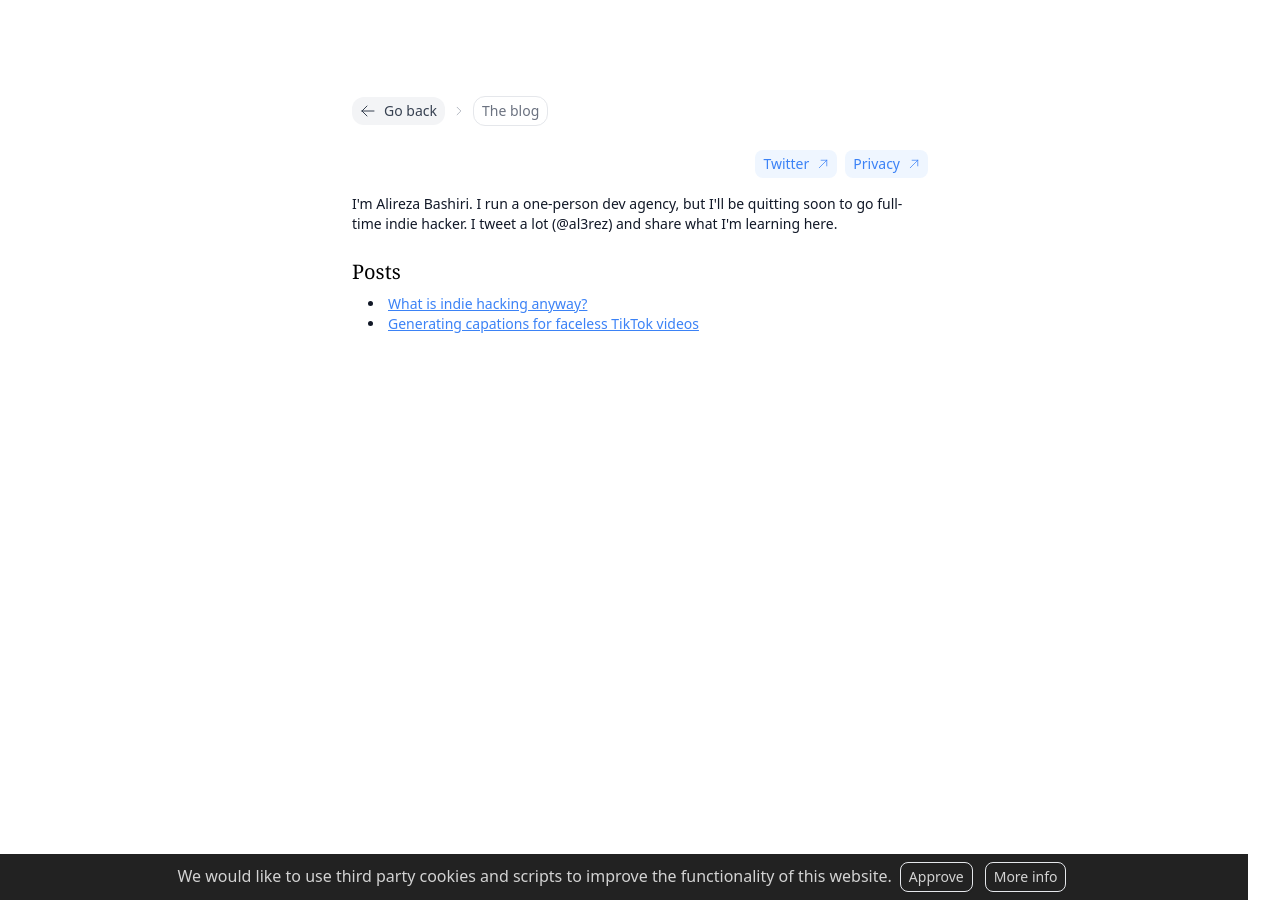
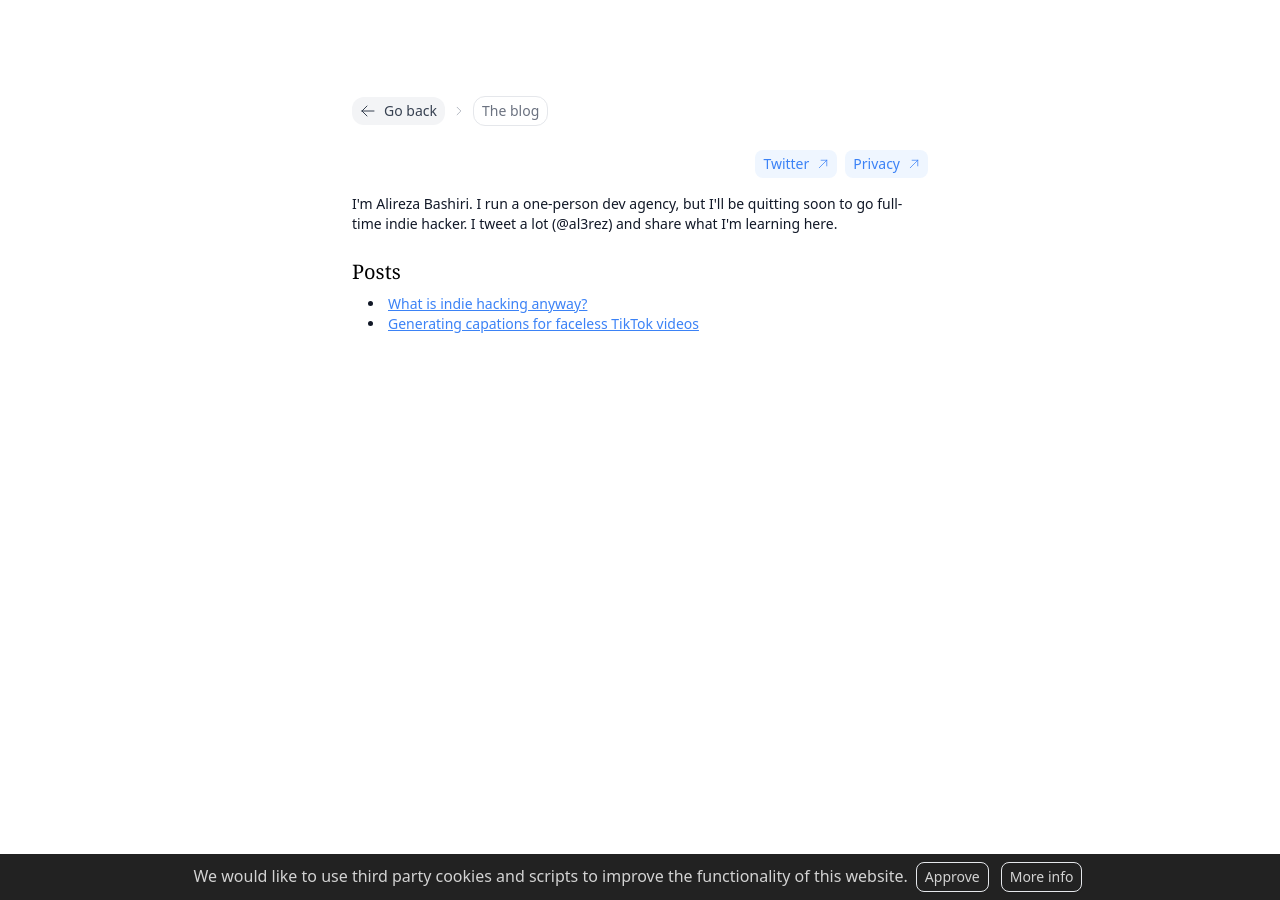
Before and after one commit to al3rez/blog-template, a Jekyll site: the page built from index.md, in a window 1280 px wide. Built offline with Jekyll 4.4.1, drawn with Linux system fonts in a browser that asks for light colours.

Commit message:
fix width

```diff
--- a/_includes/consent.html
+++ b/_includes/consent.html
@@ -5,7 +5,7 @@
     text-align: center;
     position: fixed;
     bottom: 0;
-    width: calc(100% - 2rem);
+    width: 100%;
     background: #222;
     color: rgba(255, 255, 255, 0.8);
   }
```
